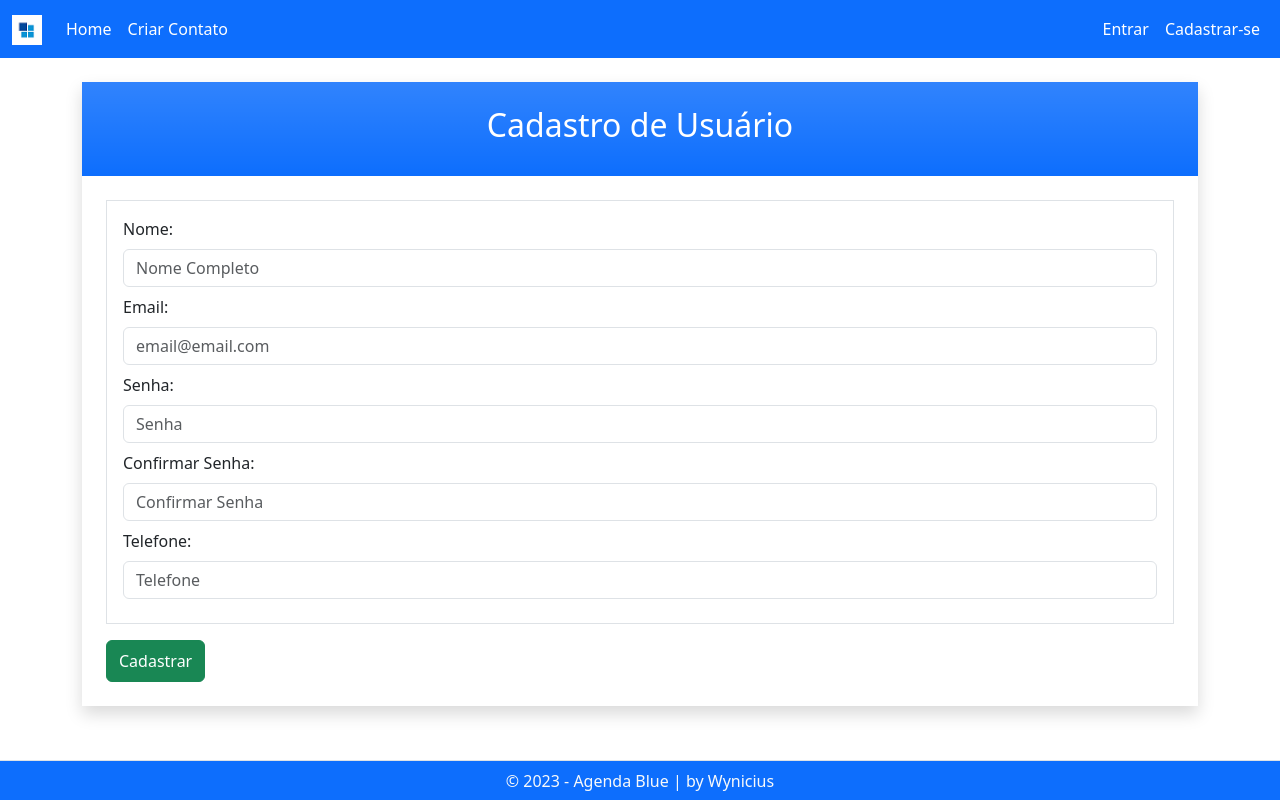
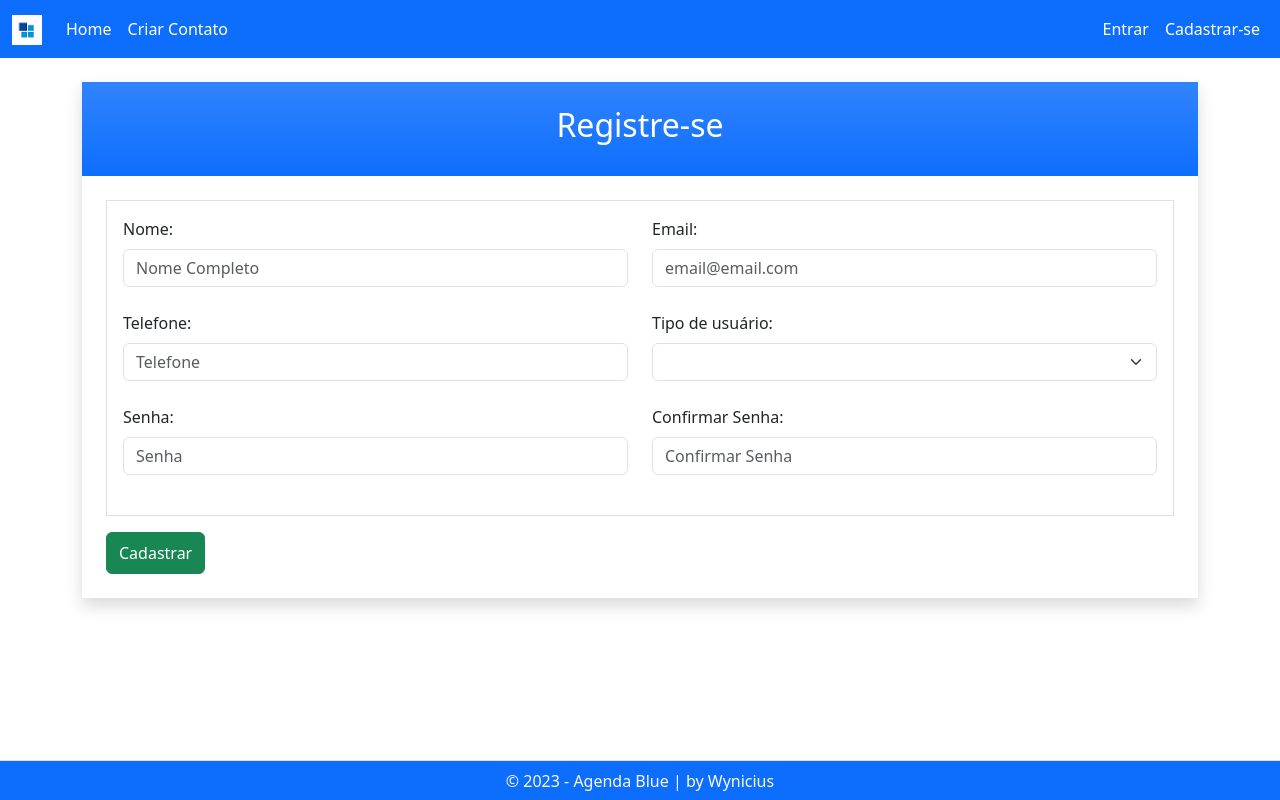
Before and after one commit to wynicius/Teste-Pratico-Front-end-Vuejs, a Vue app: page /cadastro in a window 1280 px wide. Built offline with nearby package versions, Linux system fonts and the light colour scheme.

Commit message:
JWT and Auth funcionando

```diff
--- a/src/App.vue
+++ b/src/App.vue
@@ -1,19 +1,16 @@
 <template>
   <div>
-    <AppHeader />
     <router-view />
     <AppFooter />
   </div>
 </template>
 
 <script>
-import AppHeader from './components/AppHeader.vue'
 import AppFooter from './components/AppFooter.vue'
 
 export default {
   name: 'App',
   components: {
-    AppHeader,
     AppFooter
   }
 }
--- a/src/components/AppCadastro.vue
+++ b/src/components/AppCadastro.vue
@@ -1,15 +1,17 @@
 <template>
+    <AppHeader />
     <div class="container">
-        <div class="d-flex flex-column align-items-center">
+        <div class="d-flex flex-column align-items-center pb-4">
             <div class="container shadow border-0 mt-4 mb-5 px-0">
                 <div class="card-header bg-primary bg-gradient ml-0 py-3">
                     <div class="col-12 text-center">
-                        <h2 class="text-white py-2">Cadastro de Usuário</h2>
+                        <h2 class="text-white py-2">Registre-se</h2>
                     </div>
                 </div>
                 <form class="p-4">
                     <div class="border p-3 mb-3">
-                        <div class="form-group col-md-12">
+                        <div class="row">
+                            <div class="form-group col-lg-6 mb-3">
                                 <label>Nome: </label>
                                 <input
                                     type="text"
@@ -22,7 +24,7 @@
                                     placeholder="Nome Completo"
                                 />
                             </div>
-                        <div class="form-group col-md-12">
+                            <div class="form-group col-lg-6 mb-3">
                                 <label>Email: </label>
                                 <input
                                     type="email"
@@ -33,7 +35,26 @@
                                     placeholder="email@email.com"
                                 />
                             </div>
-                        <div class="form-group col-md-12">
+                            <div class="form-group col-lg-6 mb-3">
+                                <label>Telefone: </label>
+                                <input
+                                    type="text"
+                                    class="form-control my-2"
+                                    v-model="telefone"
+                                    name="telefone"
+                                    id="telefone"
+                                    placeholder="Telefone"
+                                    @input="validarTelefoneInput"
+                                />
+                            </div>
+                            <div class="form-group col-lg-6 mb-3">
+                                <label>Tipo de usuário: </label>
+                                <select v-model="role" class="form-select my-2">
+                                    <option value="administrador">Administrador</option>
+                                    <option value="usuario">Usuário</option>
+                                </select>
+                            </div>
+                            <div class="form-group col-lg-6 mb-3">
                                 <label>Senha: </label>
                                 <input
                                     type="password"
@@ -46,7 +67,7 @@
                                     placeholder="Senha"
                                 />
                             </div>
-                        <div class="form-group col-md-12">
+                            <div class="form-group col-lg-6 mb-3">
                                 <label>Confirmar Senha: </label>
                                 <input
                                     type="password"
@@ -59,22 +80,11 @@
                                     placeholder="Confirmar Senha"
                                 />
                             </div>
-                        <div class="form-group col-md-12">
-                            <label>Telefone: </label>
-                            <input
-                                type="text"
-                                class="form-control my-2"
-                                v-model="telefone"
-                                name="telefone"
-                                id="telefone"
-                                placeholder="Telefone"
-                                @input="validarTelefoneInput"
-                            />
                         </div>
                     </div>
                     <button
                         type="button"
-                        @click="cadastrarUsuario()"
+                        @click="PreDadosCadastro()"
                         class="btn btn-success py-2"
                     >
                         Cadastrar
@@ -86,24 +96,30 @@
 </template>
 
 <script>
-// import { cadastrarUsuario } from "../services/UsuarioServices";
-// import { validarTelefone } from "../validations/validations.js";
+import { cadastrarUsuario } from "../services/UsuarioServices";
+import { validarTelefone } from "../validations/validations.js";
+
+import AppHeader from './AppHeader.vue'
 
 export default {
     name: "AppCadastro",
+    components: {
+        AppHeader,
+    },
     data() {
         return {
-            nome: "",
+            nomeDeUsuario: "",
             email: "",
             senha: "",
             confirmarSenha: "",
             telefone: "",
+            role: "",
         };
     },
     methods: {
-        // validarTelefoneInput() {
-        //     this.telefone = validarTelefone(this.telefone);
-        // },
+        validarTelefoneInput() {
+            this.telefone = validarTelefone(this.telefone);
+        },
         validarFormulario() {
             if (!this.nome || !this.email || !this.senha || !this.confirmarSenha || !this.telefone) {
                 alert("Por favor, preencha todos os campos.");
@@ -115,21 +131,23 @@ export default {
             }
             return true;
         },
-        // cadastrarUsuario() {
-        //     if (!this.validarFormulario()) {
-        //         return;
-        //     }
-        //     const dadosUsuario = {
-        //         nome: this.nome,
-        //         email: this.email,
-        //         senha: this.senha,
-        //         telefone: this.telefone,
-        //     };
-        //     cadastrarUsuario(dadosUsuario).then((res) => {
-        //         console.log("res:::", res);
-        //         this.$router.push({ name: "home" });
-        //     });
-        // },
+        PreDadosCadastro() {
+            if (!this.validarFormulario()) {
+                return;
+            }
+            const dadosUsuario = {
+                id: null,
+                nomeDeUsuario: this.nome,
+                email: this.email,
+                senha: this.senha,
+                telefone: this.telefone,
+                role: this.role,
+            };
+            cadastrarUsuario(dadosUsuario).then((res) => {
+                console.log("res:::", res);
+                this.$router.push({ name: "home" });
+            });
+        },
     },
 };
 </script>
--- a/src/components/AppCriarContato.vue
+++ b/src/components/AppCriarContato.vue
@@ -1,4 +1,5 @@
 <template>
+    <AppHeader />
     <div class="container">
         <div class="d-flex flex-column align-items-center">
             <div class="container shadow border-0 mt-4 px-0">
@@ -62,9 +63,13 @@
 <script>
 import { criarContato } from "../services/AgendaServices";
 import { validarTelefone } from "../validations/validations.js";
+import AppHeader from './AppHeader.vue'
 
 export default {
     name: "AppCriarContato",
+    components: {
+        AppHeader,
+    },
     data() {
         return {
             nome: "",
--- a/src/components/AppDashboard.vue
+++ b/src/components/AppDashboard.vue
@@ -1,5 +1,6 @@
 <template>
   <main>
+    <AppHeader />
     <div class="container">
       <div class="row">
         <div class="col-md-12">
@@ -15,11 +16,13 @@
 <script>
 import AppContatos from './AppContatos.vue'
 import { getTodosContatos } from '../services/AgendaServices'
+import AppHeader from './AppHeader.vue'
 
 export default {
   name: 'AppDashboard',
   components: {
     AppContatos,
+    AppHeader
   },
   data() {
     return {
--- a/src/components/AppEditarContato.vue
+++ b/src/components/AppEditarContato.vue
@@ -1,4 +1,5 @@
 <template>
+    <AppHeader />
     <div>
         <div class="d-flex flex-column align-items-center" style="">
             <div class="container shadow border-0 mt-4 px-0">
@@ -35,10 +36,13 @@
 
 <script>
 import { listarContato, editarContato } from '../services/AgendaServices'
+import AppHeader from './AppHeader.vue'
 
 export default {
     name: 'AppEditarContato',
-
+    components: {
+        AppHeader
+    },
     props: ['contato'],
     data() {
         return {
--- a/src/components/AppExcluirContato.vue
+++ b/src/components/AppExcluirContato.vue
@@ -1,4 +1,5 @@
 <template>
+    <AppHeader />
     <div class="excluir">
         <AppHeader />
         <div class="d-flex flex-column align-items-center" style="height: 100vh;">
@@ -35,9 +36,13 @@
 
 <script>
 import { listarContato, excluirContato } from '../services/AgendaServices'
+import AppHeader from './AppHeader.vue'
 
 export default {
     name: 'AppExcluirContato',
+    components: {
+        AppHeader,
+    },
     props: ['contato'],
     data() {
         return {
--- a/src/components/AppFooter.vue
+++ b/src/components/AppFooter.vue
@@ -1,7 +1,7 @@
 <template>
     <footer class="border-top footer bg-primary text-light fixed-bottom">
         <p class="container pt-2" style="text-align:center;">
-            &copy; 2023 - Agenda Blue | by Wynicius <i class="bi bi-heart-fill"></i>
+            &copy; 2023 - Agenda Blue | by Wynicius
         </p>
     </footer>
 </template>
--- a/src/services/AgendaServices.js
+++ b/src/services/AgendaServices.js
@@ -12,6 +12,7 @@ export async function listarContato(id) {
 
 export async function criarContato(contato) {
   try {
+    console.log(contato)
     const response = await axios.post('/api/criar', contato);
     return response.data;
   } catch (error) {
--- /dev/null
+++ b/src/services/UsuarioServices.js
@@ -0,0 +1,15 @@
+import axios from 'axios';
+
+export async function cadastrarUsuario(usuario) {
+  try {
+    console.log(usuario);
+    const response = await axios.post('/api/usuario/criarUsuario', usuario);
+    return response.data;
+  } catch (error) {
+    if (error.response && error.response.status === 400) {
+      throw new Error('Erro ao criar usuario: Verifique os dados do usuario novamente.');
+    } else {
+      throw error;
+    }
+  }
+}
```
Also changed, not shown: src/components/AppEntrar.vue (+9 -3 lines), src/components/AppHeader.vue (+12 -4 lines), src/router/index.js (+52 -4 lines). Lines whose indentation alone changed are shown as unchanged.
